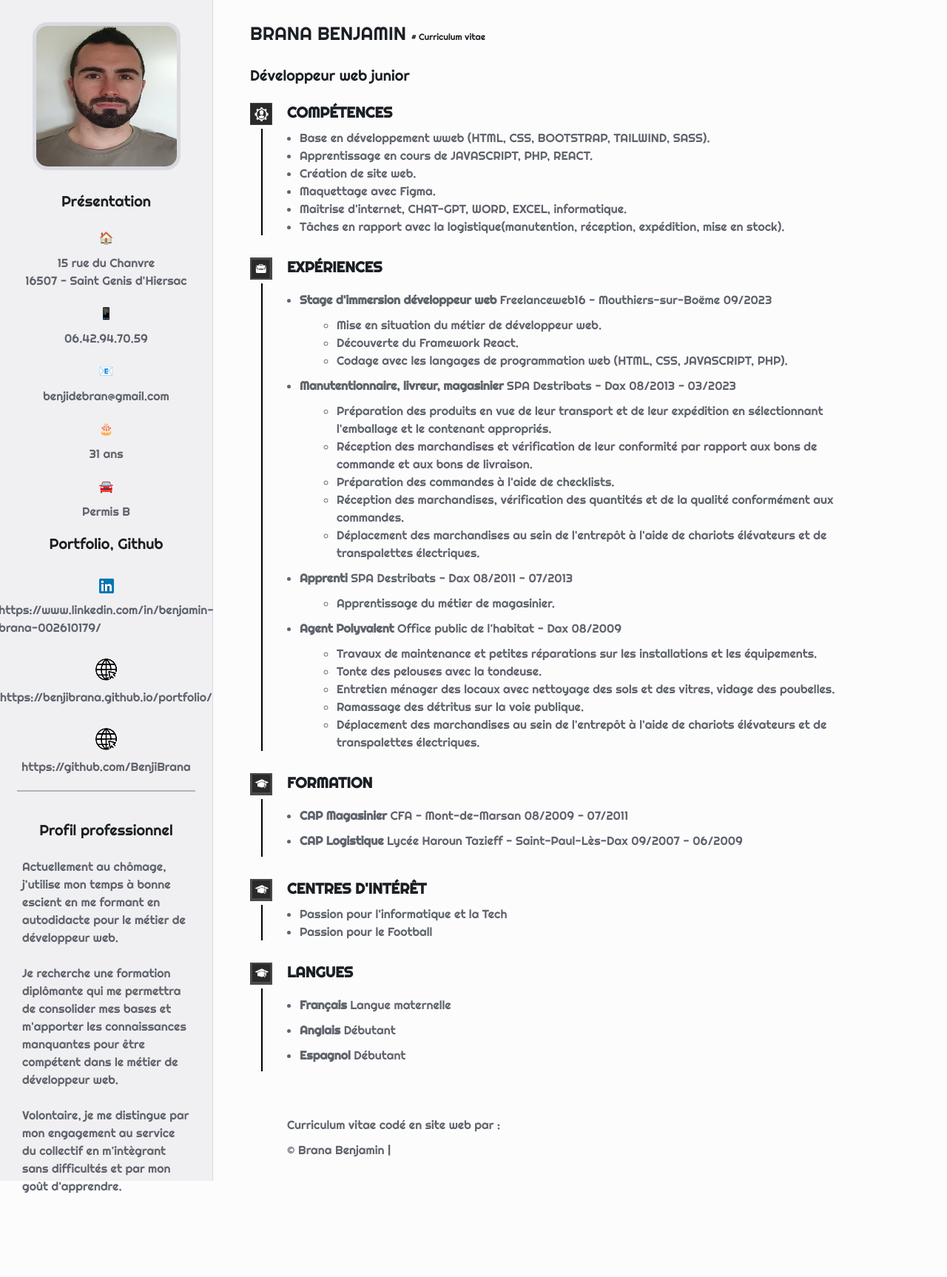
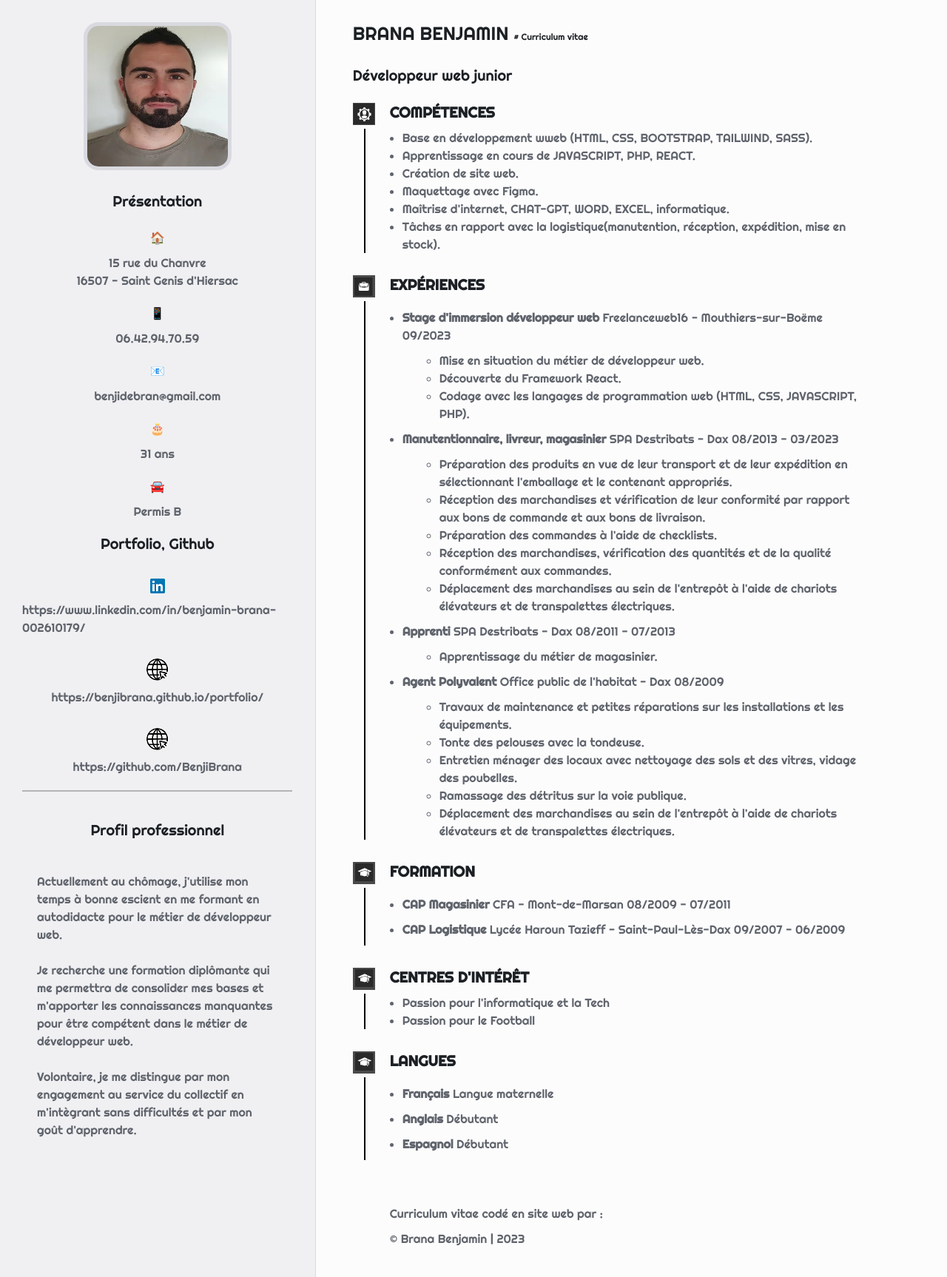
Before and after one commit to BenjiBrana/cv, a PHP site: page / in a window 1280 px wide. Shown: the whole page at 74% size. Before the commit the page ends 1613 px from the top, so only its background shows below. Run offline with PHP 8.4, Linux system fonts and the light colour scheme.

Commit message:
correction affichage + design

```diff
--- a/Assets/script/Date.js
+++ b/Assets/script/Date.js
@@ -1,4 +1,6 @@
-function Annee() {
-    var newAnnee = new Date().getFullYear();
-    document.getElementById('currentYear').textContent = newAnnee > 2023 ? " - " + newAnnee : "";
-  }
+function majAnnee(anneeDeDepart) {
+    var anneeEnCours = new Date().getFullYear();
+    document.getElementById('annee').textContent = anneeDeDepart === anneeEnCours ? anneeDeDepart : anneeDeDepart + " - " + anneeEnCours;
+}
+// Année initial
+majAnnee(2023);
--- a/Design/sass/_Footer.scss
+++ b/Design/sass/_Footer.scss
@@ -1,5 +1,5 @@
 footer{
-    grid-area: 2/4/3/13;
+    grid-area: 2/5/3/13;
     margin-top: 3rem;
     padding: 2rem 10rem;
     @include flex(column, center,start, center);
--- a/Design/sass/_Section.scss
+++ b/Design/sass/_Section.scss
@@ -1,11 +1,15 @@
 section {
-    width: 100vw;
+    width: 100%;
     min-height: 100vh;
     display: grid;
     grid-template-columns: repeat(12, 1fr);
     grid-template-rows: repeat(5, 1fr);
     grid-column-gap: 0px;
     grid-row-gap: 0px;
+    justify-items: start;
+    align-items: end;
+    justify-content: center;
+    align-content: space-between;
     article {
         height: 100%;
         @include flex(column, start, center, center);
@@ -18,7 +22,7 @@ section {
         }
     }
     #article1{
-        grid-area: 1/ 1/ 3/ 4;
+        grid-area: 1/ 1/ 5/ 5;
         border-right: 0.1rem solid $borderColor;
         background:$backgroundInterface;
         h2{
@@ -51,6 +55,9 @@ section {
                 justify-content: center;
                 align-items: center;
                 flex-direction: column;
+                span{
+                    padding-left: 1rem;
+                }
             }
             img{
                 margin: 1rem auto;
@@ -64,6 +71,9 @@ section {
             h2{
                 padding-bottom: 2rem;
             }
+            p{
+                padding:2rem;
+            }
         }
         hr{
             width: 90%;
@@ -71,7 +81,7 @@ section {
         }
     }
     #article2{
-        grid-area: 1/ 4/ 2/ 13;
+        grid-area: 1/ 5/ 2/ 12;
         padding-left: 5rem;
         @include flex(column, start,start,center);
         .card{
@@ -81,7 +91,7 @@ section {
             h2{
                 b{
                     text-transform: uppercase;
-                    padding-left: 2rem;
+                    padding: 0 2rem;
                 }
             }
             .ulCard{
@@ -101,7 +111,6 @@ section {
 
 @media only screen and (max-width: 1500px) {
     section{
-        width: 90%;
         #article1{
             padding: 1rem;
             #reseaux{
@@ -114,13 +123,14 @@ section {
 }
 @media only screen and (max-width: 800px) {
     section{
-        width: 90%;
+        width: 100%;
         #article1{
-            grid-area: 1/ 1/ 4/ 6;
+            grid-area: 1/ 1/ 4/ 5;
         }
         #article2{
             grid-area: 1/ 6/ 2/ 13;
             padding-left: 1rem;
+            padding-right: 2rem;
             h2{
                 font-size: 1.5rem;
             }
--- a/index.html
+++ b/index.html
@@ -30,7 +30,7 @@
             <div id="reseaux">
                 <p>
                     <img src="./Assets/img/logo/logo_linkedin.png" alt="Linkedin" title="Linkedin">
-                    https://www.linkedin.com/in/benjamin-brana-002610179/
+                   <span> https://www.linkedin.com/in/benjamin-brana-002610179/ </span>
                 </p>
                 <p>
                 <img class="imgStyle" src="./Assets/img/logo/logo_web.png" alt="Portfolio" title="Portfolio">
@@ -164,12 +164,13 @@
         </article>
         <footer>
             <p>Curriculum vitae codé en site web par :</p>
-            <p>&copy; Brana Benjamin | <script>Annee();</script></p>
-
+            <p>&copy; Brana Benjamin | <span id="annee"></span></p>
         </footer>
     </section>
 
-    <script src="./Assets/script/Date.js"></script>
+   <script src="Assets/script/Date.js"></script>
+
+
 </body>
 
 </html>
```
Also changed, not shown: Design/css/default.css, 1 other file.
